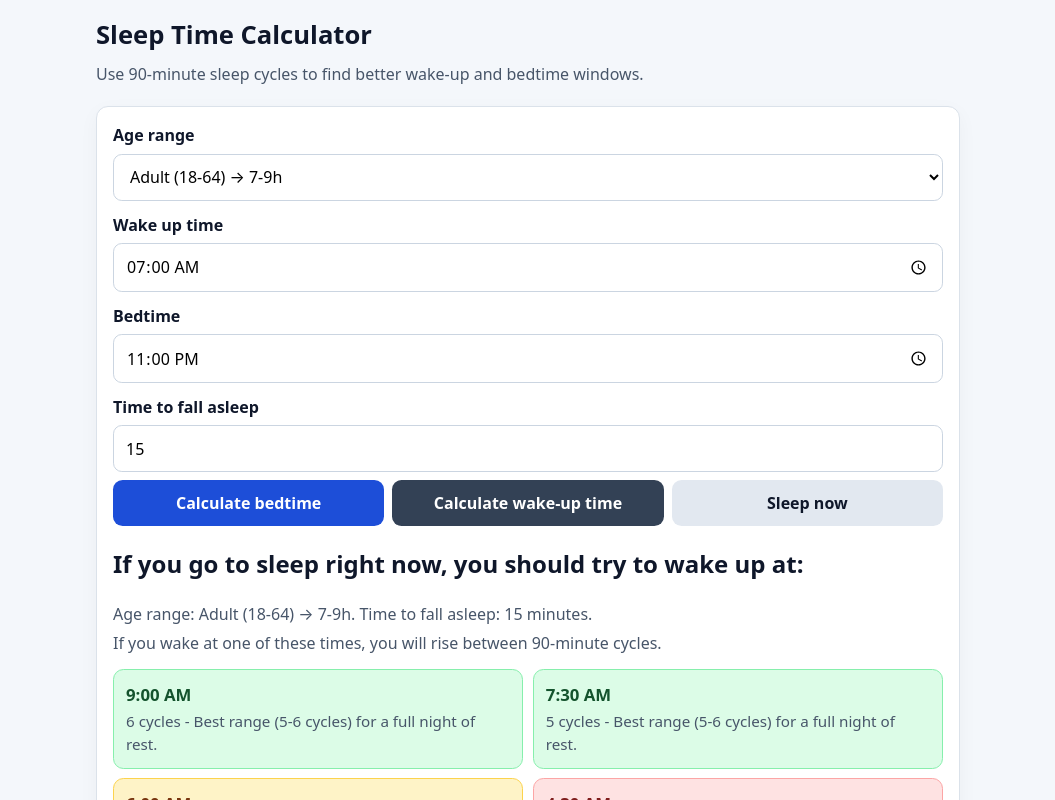
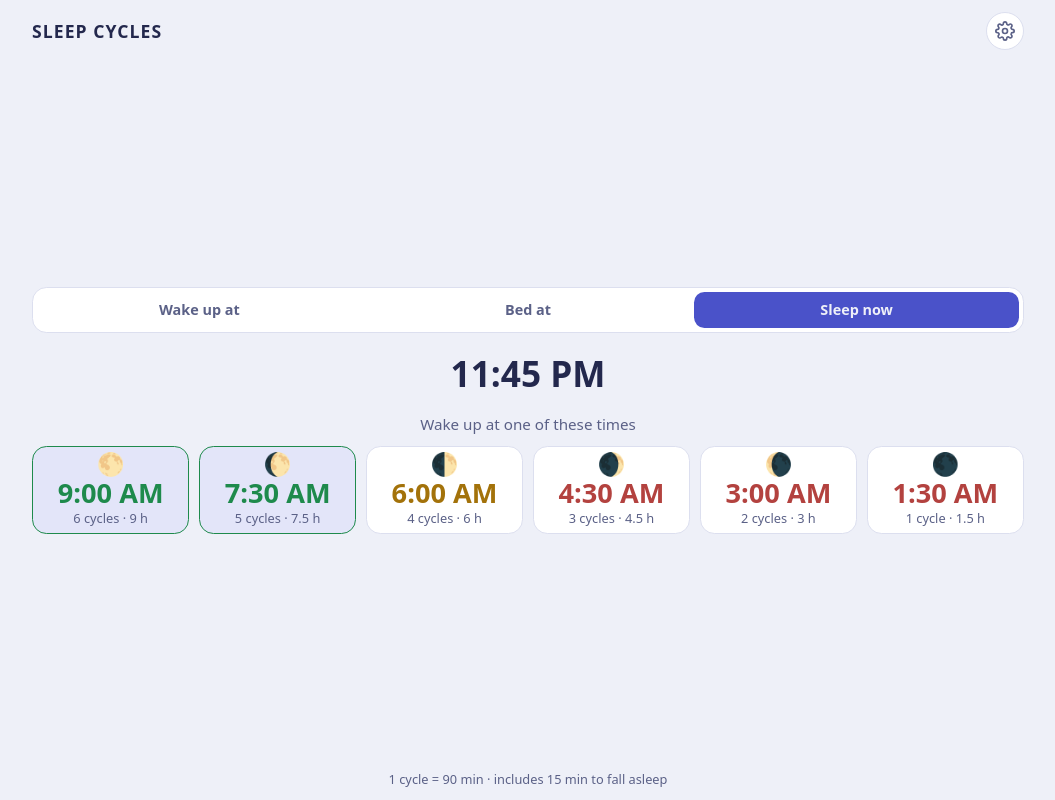
Before and after one commit to David7ce/sleep-cycles-calc, a plain HTML site: page index.html in a window 1280 px wide. Both pictures are taken after a click on the button "Sleep now". Shown: the top 800 px of the page, without its empty margins (112-1167 px from the left). Drawn offline with Linux system fonts and the light colour scheme.

Commit message:
refactor website

```diff
--- a/index.html
+++ b/index.html
@@ -4,9 +4,9 @@
 <head>
   <meta charset="utf-8" />
   <meta name="viewport" content="width=device-width, initial-scale=1, viewport-fit=cover" />
-  <meta name="description" content="Calculate optimal sleep times based on 90-minute cycles" />
-  <meta name="theme-color" content="#1d4ed8" />
-  <meta name="color-scheme" content="light" />
+  <meta name="description" content="Find the best time to sleep or wake using 90-minute sleep cycles" />
+  <meta name="theme-color" media="(prefers-color-scheme: light)" content="#eef0f8" />
+  <meta name="theme-color" media="(prefers-color-scheme: dark)" content="#131730" />
 
   <!-- PWA Manifest -->
   <link rel="manifest" href="manifest.json" />
@@ -18,81 +18,70 @@
   <!-- iOS Web App Meta Tags -->
   <meta name="apple-mobile-web-app-capable" content="yes" />
   <meta name="apple-mobile-web-app-status-bar-style" content="black-translucent" />
-  <meta name="apple-mobile-web-app-title" content="Sleep Calc" />
+  <meta name="apple-mobile-web-app-title" content="Sleep Cycles" />
   <link rel="apple-touch-icon" sizes="180x180" href="apple-touch-icon.png" />
-  <!-- Apple splash screens for various devices -->
-  <link rel="apple-touch-startup-image" href="apple-splash-640x1136.png" media="(device-width: 320px) and (device-height: 568px) and (-webkit-device-pixel-ratio: 2)" />
-  <link rel="apple-touch-startup-image" href="apple-splash-750x1334.png" media="(device-width: 375px) and (device-height: 667px) and (-webkit-device-pixel-ratio: 2)" />
-  <link rel="apple-touch-startup-image" href="apple-splash-1242x2208.png" media="(device-width: 414px) and (device-height: 736px) and (-webkit-device-pixel-ratio: 3)" />
-  <link rel="apple-touch-startup-image" href="apple-splash-1125x2436.png" media="(device-width: 375px) and (device-height: 812px) and (-webkit-device-pixel-ratio: 3)" />
-  <link rel="apple-touch-startup-image" href="apple-splash-828x1792.png" media="(device-width: 414px) and (device-height: 896px) and (-webkit-device-pixel-ratio: 2)" />
-  <link rel="apple-touch-startup-image" href="apple-splash-1242x2688.png" media="(device-width: 414px) and (device-height: 896px) and (-webkit-device-pixel-ratio: 3)" />
 
   <!-- Android Chrome Meta Tags -->
   <meta name="mobile-web-app-capable" content="yes" />
 
-  <title>Sleep Time Calculator</title>
+  <title>Sleep Cycles</title>
   <link rel="stylesheet" href="styles.css" />
 </head>
 
 <body>
   <main>
-    <h1>Sleep Time Calculator</h1>
-    <p class="intro">Use 90-minute sleep cycles to find better wake-up and bedtime windows.</p>
+    <header>
+      <h1>Sleep Cycles</h1>
+      <button id="settingsBtn" class="icon-btn" type="button" aria-label="Settings">
+        <svg width="20" height="20" viewBox="0 0 24 24" fill="none" stroke="currentColor" stroke-width="2"
+          stroke-linecap="round" stroke-linejoin="round" aria-hidden="true">
+          <circle cx="12" cy="12" r="3" />
+          <path
+            d="M19.4 15a1.65 1.65 0 0 0 .33 1.82l.06.06a2 2 0 1 1-2.83 2.83l-.06-.06a1.65 1.65 0 0 0-1.82-.33 1.65 1.65 0 0 0-1 1.51V21a2 2 0 1 1-4 0v-.09a1.65 1.65 0 0 0-1-1.51 1.65 1.65 0 0 0-1.82.33l-.06.06a2 2 0 1 1-2.83-2.83l.06-.06a1.65 1.65 0 0 0 .33-1.82 1.65 1.65 0 0 0-1.51-1H3a2 2 0 1 1 0-4h.09a1.65 1.65 0 0 0 1.51-1 1.65 1.65 0 0 0-.33-1.82l-.06-.06a2 2 0 1 1 2.83-2.83l.06.06a1.65 1.65 0 0 0 1.82.33h.09a1.65 1.65 0 0 0 1-1.51V3a2 2 0 1 1 4 0v.09a1.65 1.65 0 0 0 1 1.51h.09a1.65 1.65 0 0 0 1.82-.33l.06-.06a2 2 0 1 1 2.83 2.83l-.06.06a1.65 1.65 0 0 0-.33 1.82v.09a1.65 1.65 0 0 0 1.51 1H21a2 2 0 1 1 0 4h-.09a1.65 1.65 0 0 0-1.51 1z" />
+        </svg>
+      </button>
+    </header>
 
-    <section class="panel" aria-label="Sleep calculator controls">
-      <div class="form-grid">
-        <div class="field">
-          <label for="age">Age range</label>
-          <select id="age">
-            <option value="child">Child (6-13) → 9-11h</option>
-            <option value="teen">Teen (14-17) → 8-10h</option>
-            <option value="adult" selected>Adult (18-64) → 7-9h</option>
-            <option value="senior">Senior (65+) → 7-8h</option>
-          </select>
-        </div>
-        <div class="field">
-          <label for="wakeTime">Wake up time</label>
-          <input id="wakeTime" type="time" value="07:00" />
-        </div>
-        <div class="field">
-          <label for="bedTime">Bedtime</label>
-          <input id="bedTime" type="time" value="23:00" />
-        </div>
-        <div class="field">
-          <label for="latency">Time to fall asleep</label>
-          <input id="latency" type="number" min="0" value="15" />
-        </div>
-      </div>
+    <div class="mode" role="group" aria-label="Calculation mode">
+      <button id="modeWake" type="button" data-mode="wake" aria-pressed="true">Wake up at</button>
+      <button id="modeBed" type="button" data-mode="bed" aria-pressed="false">Bed at</button>
+      <button id="modeNow" type="button" data-mode="now" aria-pressed="false">Sleep now</button>
+    </div>
 
-      <div class="actions">
-        <button id="wakeBtn" type="button">Calculate bedtime</button>
-        <button id="bedBtn" type="button" class="secondary">Calculate wake-up time</button>
-        <button id="nowBtn" type="button" class="ghost">Sleep now</button>
-      </div>
+    <div class="time-row">
+      <input id="time" type="time" aria-label="Time" />
+      <p id="nowLabel" class="now-label hidden"></p>
+    </div>
 
-      <section id="result" class="result hidden" aria-live="polite" aria-label="Calculation results">
-        <h2 id="resultTitle">Results</h2>
-        <p id="sleepSummary"></p>
-        <p id="resultLead"></p>
-        <div id="cards" class="cards"></div>
-        <button id="backBtn" type="button" class="ghost" style="margin-top:0.9rem;">Go back</button>
-      </section>
-    </section>
+    <p id="lead" class="lead" aria-live="polite"></p>
+
+    <div id="cards" class="cards" aria-live="polite"></div>
+
+    <p id="hint" class="hint"></p>
   </main>
 
+  <dialog id="settings" aria-labelledby="settingsTitle">
+    <h2 id="settingsTitle">Settings</h2>
+    <label>
+      Age range
+      <select id="age">
+        <option value="child">Child (6–13) · 9–11 h</option>
+        <option value="teen">Teen (14–17) · 8–10 h</option>
+        <option value="adult" selected>Adult (18–64) · 7–9 h</option>
+        <option value="senior">Senior (65+) · 7–8 h</option>
+      </select>
+    </label>
+    <label>
+      Time to fall asleep (minutes)
+      <input id="latency" type="number" min="0" max="120" value="15" />
+    </label>
+    <button id="settingsClose" type="button">Done</button>
+  </dialog>
+
   <script src="script.js"></script>
-
-  <!-- Register Service Worker for PWA functionality -->
   <script>
     if ('serviceWorker' in navigator) {
-      navigator.serviceWorker.register('service-worker.js')
-        .then((registration) => {
-          console.log('Service Worker registered:', registration);
-        })
-        .catch((error) => {
-          console.warn('Service Worker registration failed:', error);
-        });
+      navigator.serviceWorker.register('service-worker.js').catch(() => { });
     }
   </script>
 </body>
--- a/script.js
+++ b/script.js
@@ -1,194 +1,108 @@
 const CYCLES = [6, 5, 4, 3, 2, 1];
-const DEFAULTS = {
-  age: 'adult',
-  wakeTime: '07:00',
-  bedTime: '23:00',
-  latency: '15'
-};
-const STORAGE_KEYS = {
-  age: 'sleepCalc.age',
-  wakeTime: 'sleepCalc.wakeTime',
-  bedTime: 'sleepCalc.bedTime',
-  latency: 'sleepCalc.latency'
-};
-const AGE_LABELS = {
-  child: 'Child (6-13) → 9-11h',
-  teen: 'Teen (14-17) → 8-10h',
-  adult: 'Adult (18-64) → 7-9h',
-  senior: 'Senior (65+) → 7-8h'
-};
+const MOONS = { 6: '🌕', 5: '🌔', 4: '🌓', 3: '🌒', 2: '🌘', 1: '🌑' };
+// Recommended sleep hours per age range (NSF guidelines).
+const AGE_HOURS = { child: [9, 11], teen: [8, 10], adult: [7, 9], senior: [7, 8] };
 
-const wakeTime = document.getElementById('wakeTime');
-const bedTime = document.getElementById('bedTime');
+const KEYS = { mode: 'sleepCalc.mode', wakeTime: 'sleepCalc.wakeTime', bedTime: 'sleepCalc.bedTime', age: 'sleepCalc.age', latency: 'sleepCalc.latency' };
+const DEFAULTS = { mode: 'wake', wakeTime: '07:00', bedTime: '23:00', age: 'adult', latency: '15' };
+
+const time = document.getElementById('time');
+const nowLabel = document.getElementById('nowLabel');
+const lead = document.getElementById('lead');
+const cards = document.getElementById('cards');
+const hint = document.getElementById('hint');
 const age = document.getElementById('age');
 const latency = document.getElementById('latency');
-const result = document.getElementById('result');
-const resultTitle = document.getElementById('resultTitle');
-const resultLead = document.getElementById('resultLead');
-const sleepSummary = document.getElementById('sleepSummary');
-const cards = document.getElementById('cards');
+const settings = document.getElementById('settings');
+const modeButtons = [...document.querySelectorAll('.mode button')];
 
-function getStoredValue(key, fallback) {
-  try {
-    return localStorage.getItem(key) ?? fallback;
-  } catch {
-    return fallback;
+let mode = DEFAULTS.mode;
+
+function store(key, value) {
+  try { localStorage.setItem(key, value); } catch { /* private mode */ }
+}
+
+function load(key, fallback) {
+  try { return localStorage.getItem(key) ?? fallback; } catch { return fallback; }
+}
+
+function latencyMinutes() {
+  const n = Number.parseInt(latency.value, 10);
+  return Number.isFinite(n) && n >= 0 ? n : 0;
+}
+
+function fromTimeInput(value) {
+  const [h, m] = value.split(':').map(Number);
+  const d = new Date();
+  d.setHours(h, m, 0, 0);
+  return d;
+}
+
+function formatTime(date) {
+  return new Intl.DateTimeFormat(undefined, { hour: 'numeric', minute: '2-digit' }).format(date);
+}
+
+function rating(hours) {
+  const [lo, hi] = AGE_HOURS[age.value] ?? AGE_HOURS.adult;
+  if (hours >= lo && hours <= hi) return 'good';
+  if (hours >= lo - 1.5 && hours <= hi + 1.5) return 'ok';
+  return 'low';
+}
+
+function render() {
+  const now = new Date();
+  const base = mode === 'wake' || mode === 'bed' ? fromTimeInput(time.value || DEFAULTS[mode + 'Time']) : now;
+  const sign = mode === 'wake' ? -1 : 1;
+  const wait = latencyMinutes();
+
+  if (mode === 'now') nowLabel.textContent = formatTime(now);
+  lead.textContent = mode === 'wake' ? 'Go to bed at one of these times' : 'Wake up at one of these times';
+  hint.textContent = `1 cycle = 90 min · includes ${wait} min to fall asleep`;
+
+  cards.innerHTML = '';
+  for (const cycle of CYCLES) {
+    const when = new Date(base.getTime() + sign * (wait + cycle * 90) * 60000);
+    const hours = cycle * 1.5;
+    const card = document.createElement('article');
+    card.className = `card ${rating(hours)}`;
+    card.innerHTML = `
+      <span class="moon" aria-hidden="true">${MOONS[cycle]}</span>
+      <span class="time">${formatTime(when)}</span>
+      <span class="meta">${cycle} cycle${cycle > 1 ? 's' : ''} · ${hours} h</span>`;
+    cards.append(card);
   }
 }
 
-function setStoredValue(key, value) {
-  try {
-    localStorage.setItem(key, value);
-  } catch {
-    // Ignore storage failures in private or restricted contexts.
-  }
+function setMode(next) {
+  mode = next;
+  store(KEYS.mode, mode);
+  for (const btn of modeButtons) btn.setAttribute('aria-pressed', String(btn.dataset.mode === mode));
+  const isNow = mode === 'now';
+  time.classList.toggle('hidden', isNow);
+  nowLabel.classList.toggle('hidden', !isNow);
+  if (!isNow) time.value = load(KEYS[mode + 'Time'], DEFAULTS[mode + 'Time']);
+  render();
 }
 
-function fromTimeInput(value) {
-  if (!value) return null;
-  const [hour, minute] = value.split(':').map(Number);
-  const date = new Date();
-  date.setHours(hour, minute, 0, 0);
-  return date;
+for (const btn of modeButtons) {
+  btn.addEventListener('click', () => setMode(btn.dataset.mode));
 }
 
-function plusMinutes(base, minutes) {
-  return new Date(base.getTime() + minutes * 60000);
-}
+time.addEventListener('input', () => {
+  if (time.value) store(KEYS[mode + 'Time'], time.value);
+  render();
+});
 
-function formatTime(date) {
-  return new Intl.DateTimeFormat(undefined, {
-    hour: 'numeric',
-    minute: '2-digit'
-  }).format(date);
-}
+age.addEventListener('change', () => { store(KEYS.age, age.value); render(); });
+latency.addEventListener('input', () => { store(KEYS.latency, latency.value); render(); });
 
-function cardStyle(cycle) {
-  if (cycle >= 5) {
-    return { cls: 'good', message: 'Best range (5-6 cycles) for a full night of rest.' };
-  }
-  if (cycle === 4) {
-    return { cls: 'ok', message: 'Acceptable rest, but you may still feel a bit tired.' };
-  }
-  return { cls: 'low', message: 'Short sleep window. Useful only when needed.' };
-}
+document.getElementById('settingsBtn').addEventListener('click', () => settings.showModal());
+document.getElementById('settingsClose').addEventListener('click', () => settings.close());
 
-function updateSummary() {
-  const label = AGE_LABELS[age.value] ?? AGE_LABELS[DEFAULTS.age];
-  sleepSummary.textContent = `Age range: ${label}. Time to fall asleep: ${latency.value || DEFAULTS.latency} minutes.`;
-}
+// Keep "Sleep now" fresh as the clock moves.
+setInterval(() => { if (mode === 'now') render(); }, 30000);
 
-function render(options) {
-  cards.innerHTML = '';
-  for (const option of options) {
-    const style = cardStyle(option.cycle);
-    const card = document.createElement('article');
-    card.className = `card ${style.cls}`;
-
-    const title = document.createElement('h3');
-    title.textContent = option.time;
-    const text = document.createElement('p');
-    text.textContent = `${option.cycle} cycle${option.cycle > 1 ? 's' : ''} - ${style.message}`;
-
-    card.append(title, text);
-    cards.append(card);
-  }
-  result.classList.remove('hidden');
-}
-
-function sleepLatencyMinutes() {
-  const parsed = Number.parseInt(latency.value, 10);
-  return Number.isFinite(parsed) && parsed >= 0 ? parsed : 0;
-}
-
-function calculateFromWakeup() {
-  const selected = fromTimeInput(wakeTime.value);
-  if (!selected) {
-    resultTitle.textContent = 'Pick a wake-up time first.';
-    resultLead.textContent = 'Then we can suggest bedtime options.';
-    cards.innerHTML = '';
-    result.classList.remove('hidden');
-    return;
-  }
-
-  const fallAsleep = sleepLatencyMinutes();
-  const options = CYCLES.map(cycle => {
-    const when = plusMinutes(selected, -(fallAsleep + cycle * 90));
-    return { cycle, time: formatTime(when) };
-  });
-
-  resultTitle.textContent = 'If you want to wake up at this time, try going to bed at:';
-  resultLead.textContent = 'These times help you wake between 90-minute cycles.';
-  updateSummary();
-  render(options);
-}
-
-function calculateFromBedtime() {
-  const selected = fromTimeInput(bedTime.value);
-  if (!selected) {
-    resultTitle.textContent = 'Pick a bedtime first.';
-    resultLead.textContent = 'Then we can suggest wake-up options.';
-    cards.innerHTML = '';
-    result.classList.remove('hidden');
-    return;
-  }
-
-  const fallAsleep = sleepLatencyMinutes();
-  const options = CYCLES.map(cycle => {
-    const when = plusMinutes(selected, fallAsleep + cycle * 90);
-    return { cycle, time: formatTime(when) };
-  });
-
-  resultTitle.textContent = 'If you go to bed at this time, try waking up at:';
-  resultLead.textContent = 'A good night of sleep is usually 5-6 complete cycles.';
-  updateSummary();
-  render(options);
-}
-
-function calculateSleepNow() {
-  const now = new Date();
-  const fallAsleep = sleepLatencyMinutes();
-  const options = CYCLES.map(cycle => {
-    const when = plusMinutes(now, fallAsleep + cycle * 90);
-    return { cycle, time: formatTime(when) };
-  });
-
-  resultTitle.textContent = 'If you go to sleep right now, you should try to wake up at:';
-  resultLead.textContent = 'If you wake at one of these times, you will rise between 90-minute cycles.';
-  updateSummary();
-  render(options);
-}
-
-function bindPersistence() {
-  age.addEventListener('change', () => {
-    setStoredValue(STORAGE_KEYS.age, age.value);
-    updateSummary();
-  });
-
-  wakeTime.addEventListener('input', () => setStoredValue(STORAGE_KEYS.wakeTime, wakeTime.value));
-  bedTime.addEventListener('input', () => setStoredValue(STORAGE_KEYS.bedTime, bedTime.value));
-  latency.addEventListener('input', () => {
-    setStoredValue(STORAGE_KEYS.latency, latency.value);
-    updateSummary();
-  });
-}
-
-function restoreState() {
-  age.value = getStoredValue(STORAGE_KEYS.age, DEFAULTS.age);
-  wakeTime.value = getStoredValue(STORAGE_KEYS.wakeTime, DEFAULTS.wakeTime);
-  bedTime.value = getStoredValue(STORAGE_KEYS.bedTime, DEFAULTS.bedTime);
-  latency.value = getStoredValue(STORAGE_KEYS.latency, DEFAULTS.latency);
-  updateSummary();
-}
-
-restoreState();
-bindPersistence();
-
-document.getElementById('wakeBtn').addEventListener('click', calculateFromWakeup);
-document.getElementById('bedBtn').addEventListener('click', calculateFromBedtime);
-document.getElementById('nowBtn').addEventListener('click', calculateSleepNow);
-document.getElementById('backBtn').addEventListener('click', () => {
-  result.classList.add('hidden');
-  cards.innerHTML = '';
-  wakeTime.focus();
-});
+age.value = load(KEYS.age, DEFAULTS.age);
+latency.value = load(KEYS.latency, DEFAULTS.latency);
+const startMode = new URLSearchParams(location.search).get('mode') === 'sleep-now' ? 'now' : load(KEYS.mode, DEFAULTS.mode);
+setMode(['wake', 'bed', 'now'].includes(startMode) ? startMode : DEFAULTS.mode);
--- a/service-worker.js
+++ b/service-worker.js
@@ -1,4 +1,4 @@
-const CACHE_NAME = 'sleeptime-calc-v3';
+const CACHE_NAME = 'sleeptime-calc-v4';
 const ASSETS_TO_CACHE = [
     './',
     './index.html',
--- a/styles.css
+++ b/styles.css
@@ -1,165 +1,308 @@
 :root {
-  color-scheme: light;
-  --bg: #f4f7fb;
+  color-scheme: light dark;
+  /* Dawn */
+  --bg: #eef0f8;
   --card: #ffffff;
-  --text: #0f172a;
-  --muted: #475569;
-  --border: #dbe2ea;
-  --primary: #1d4ed8;
-  --good-bg: #dcfce7;
-  --good-text: #14532d;
-  --ok-bg: #fef3c7;
-  --ok-text: #78350f;
-  --low-bg: #fee2e2;
-  --low-text: #7f1d1d;
+  --card-border: #dcdfef;
+  --text: #23284d;
+  --muted: #5b6187;
+  --accent: #4a52c9;
+  --accent-soft: #e3e5f9;
+  --good: #1e8a4c;
+  --ok: #a3720a;
+  --low: #b3423f;
+}
+
+@media (prefers-color-scheme: dark) {
+  :root {
+    /* Night */
+    --bg: #131730;
+    --card: #1c2142;
+    --card-border: #2b3160;
+    --text: #eceef8;
+    --muted: #9aa0c3;
+    --accent: #e8c476;
+    --accent-soft: #262c55;
+    --good: #7ee0a3;
+    --ok: #f0cd7a;
+    --low: #f08a8a;
+  }
 }
 
 * {
   box-sizing: border-box;
 }
 
+html,
+body {
+  height: 100%;
+}
+
 body {
   margin: 0;
-  font-family: system-ui, -apple-system, Segoe UI, Roboto, sans-serif;
+  font-family: system-ui, -apple-system, "Segoe UI", Roboto, sans-serif;
   background: var(--bg);
   color: var(--text);
-  line-height: 1.5;
+  overflow: hidden;
 }
 
 main {
-  max-width: 56rem;
+  height: 100dvh;
+  max-width: 64rem;
   margin: 0 auto;
-  padding: 1rem;
+  padding: max(0.75rem, env(safe-area-inset-top)) 1rem max(0.75rem, env(safe-area-inset-bottom));
+  display: flex;
+  flex-direction: column;
+  gap: 0.75rem;
+}
+
+header {
+  display: flex;
+  align-items: center;
+  justify-content: space-between;
+  /* auto margins here and on .hint pin them to the edges and center the controls+cards group */
+  margin-bottom: auto;
 }
 
 h1 {
-  font-size: 1.6rem;
   margin: 0;
+  font-size: 1.1rem;
+  font-weight: 650;
+  letter-spacing: 0.06em;
+  text-transform: uppercase;
 }
 
-.intro {
+.icon-btn {
+  display: grid;
+  place-items: center;
+  width: 2.4rem;
+  height: 2.4rem;
+  border: 1px solid var(--card-border);
+  border-radius: 50%;
+  background: var(--card);
   color: var(--muted);
-  margin: 0.5rem 0 1.25rem;
-}
-
-.panel {
-  background: var(--card);
-  border: 1px solid var(--border);
-  border-radius: 0.75rem;
-  padding: 1rem;
-  box-shadow: 0 6px 20px rgba(15, 23, 42, 0.04);
-}
-
-.form-grid {
-  display: grid;
-  gap: 0.75rem;
-}
-
-.field {
-  display: grid;
-  gap: 0.4rem;
-}
-
-label {
-  font-weight: 600;
-}
-
-input[type="time"],
-input[type="number"],
-select {
-  width: 100%;
-  border: 1px solid #cbd5e1;
-  border-radius: 0.55rem;
-  padding: 0.65rem 0.75rem;
-  font: inherit;
-  background: #fff;
-}
-
-.actions {
-  display: grid;
-  gap: 0.5rem;
-  margin-top: 0.5rem;
-}
-
-button {
-  border: 0;
-  border-radius: 0.6rem;
-  padding: 0.7rem 0.9rem;
-  font: inherit;
-  font-weight: 700;
-  color: #fff;
-  background: var(--primary);
   cursor: pointer;
 }
 
-button.secondary {
-  background: #334155;
+.icon-btn:hover {
+  color: var(--accent);
 }
 
-button.ghost {
-  background: #e2e8f0;
-  color: #0f172a;
+.mode {
+  display: grid;
+  grid-template-columns: repeat(3, 1fr);
+  gap: 0.25rem;
+  padding: 0.25rem;
+  border: 1px solid var(--card-border);
+  border-radius: 0.9rem;
+  background: var(--card);
 }
 
-.result {
-  margin-top: 1rem;
+.mode button {
+  border: 0;
+  border-radius: 0.65rem;
+  padding: 0.55rem 0.25rem;
+  font: inherit;
+  font-weight: 600;
+  font-size: 0.9rem;
+  background: transparent;
+  color: var(--muted);
+  cursor: pointer;
 }
 
-.result p {
-  margin: 0.3rem 0;
+.mode button[aria-pressed="true"] {
+  background: var(--accent);
+  color: var(--bg);
+}
+
+.time-row {
+  display: flex;
+  justify-content: center;
+}
+
+input[type="time"] {
+  font: inherit;
+  font-size: clamp(1.6rem, 6vh, 2.2rem);
+  font-weight: 650;
+  font-variant-numeric: tabular-nums;
+  text-align: center;
+  color: var(--text);
+  background: var(--card);
+  border: 1px solid var(--card-border);
+  border-radius: 0.9rem;
+  padding: 0.2rem 0.8rem;
+  width: min(100%, 16rem);
+}
+
+.now-label {
+  margin: 0;
+  font-size: clamp(1.6rem, 6vh, 2.2rem);
+  font-weight: 650;
+  font-variant-numeric: tabular-nums;
+  padding: 0.2rem 0.8rem;
+  border: 1px solid transparent;
+  /* same box as the input so switching modes doesn't shift layout */
+}
+
+.lead {
+  margin: 0;
+  text-align: center;
   color: var(--muted);
+  font-size: 0.95rem;
 }
 
 .cards {
-  margin-top: 0.85rem;
+  min-height: 0;
   display: grid;
+  grid-template-columns: repeat(2, 1fr);
   gap: 0.6rem;
 }
 
 .card {
-  border-radius: 0.65rem;
-  padding: 0.75rem;
-  border: 1px solid transparent;
+  display: flex;
+  flex-direction: column;
+  justify-content: center;
+  align-items: center;
+  gap: 0.1rem;
+  min-height: max(5.5rem, 14dvh);
+  padding: 0.4rem;
+  border-radius: 0.9rem;
+  border: 1px solid var(--card-border);
+  background: var(--card);
 }
 
-.card h3 {
-  margin: 0;
-  font-size: 1.05rem;
+.card .moon {
+  font-size: clamp(1rem, 3vh, 1.4rem);
+  line-height: 1;
 }
 
-.card p {
-  margin: 0.2rem 0 0;
-  font-size: 0.95rem;
+.card .time {
+  font-size: clamp(1.15rem, 4.5vh, 1.7rem);
+  font-weight: 650;
+  font-variant-numeric: tabular-nums;
+  line-height: 1.2;
+}
+
+.card .meta {
+  font-size: clamp(0.7rem, 2vh, 0.8rem);
+  color: var(--muted);
+  line-height: 1.2;
 }
 
 .card.good {
-  background: var(--good-bg);
-  color: var(--good-text);
-  border-color: #86efac;
+  border-color: var(--good);
+  background: var(--accent-soft);
 }
 
-.card.ok {
-  background: var(--ok-bg);
-  color: var(--ok-text);
-  border-color: #fcd34d;
+.card.good .time {
+  color: var(--good);
 }
 
-.card.low {
-  background: var(--low-bg);
-  color: var(--low-text);
-  border-color: #fca5a5;
+.card.ok .time {
+  color: var(--ok);
+}
+
+.card.low .time {
+  color: var(--low);
+}
+
+.hint {
+  margin: 0;
+  margin-top: auto;
+  text-align: center;
+  color: var(--muted);
+  font-size: 0.8rem;
 }
 
 .hidden {
   display: none;
 }
 
+/* Settings dialog */
+dialog {
+  border: 1px solid var(--card-border);
+  border-radius: 1rem;
+  background: var(--card);
+  color: var(--text);
+  padding: 1.25rem;
+  width: min(90vw, 20rem);
+}
+
+dialog::backdrop {
+  background: rgba(10, 12, 30, 0.5);
+}
+
+dialog h2 {
+  margin: 0 0 1rem;
+  font-size: 1rem;
+  letter-spacing: 0.04em;
+  text-transform: uppercase;
+}
+
+dialog label {
+  display: grid;
+  gap: 0.35rem;
+  margin-bottom: 1rem;
+  font-size: 0.9rem;
+  font-weight: 600;
+  color: var(--muted);
+}
+
+dialog select,
+dialog input {
+  font: inherit;
+  color: var(--text);
+  background: var(--bg);
+  border: 1px solid var(--card-border);
+  border-radius: 0.6rem;
+  padding: 0.55rem 0.7rem;
+}
+
+#settingsClose {
+  width: 100%;
+  border: 0;
+  border-radius: 0.6rem;
+  padding: 0.6rem;
+  font: inherit;
+  font-weight: 650;
+  background: var(--accent);
+  color: var(--bg);
+  cursor: pointer;
+}
+
+:focus-visible {
+  outline: 2px solid var(--accent);
+  outline-offset: 2px;
+}
+
+/* Wider screens: 3×2, then one row of 6 */
 @media (min-width: 40rem) {
-  .actions {
-    grid-template-columns: repeat(3, minmax(0, 1fr));
+  .cards {
+    grid-template-columns: repeat(3, 1fr);
+  }
+
+  .card {
+    min-height: max(5.5rem, 11dvh);
+  }
+}
+
+@media (min-width: 70rem) {
+  .cards {
+    grid-template-columns: repeat(6, 1fr);
+  }
+}
+
+/* Short landscape (phones): keep everything on screen */
+@media (max-height: 26rem) {
+  main {
+    gap: 0.4rem;
   }
 
   .cards {
-    grid-template-columns: repeat(2, minmax(0, 1fr));
+    grid-template-columns: repeat(6, 1fr);
+  }
+
+  .hint {
+    display: none;
   }
 }
```
Also changed, not shown: manifest.json.
